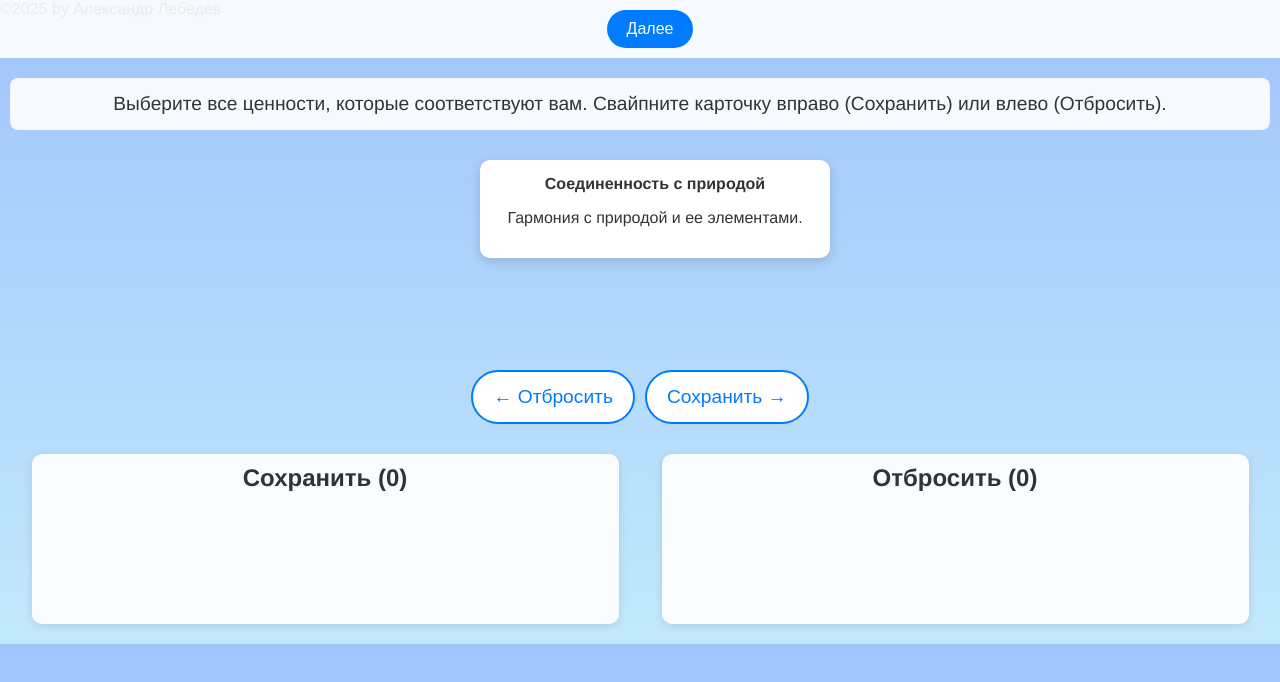
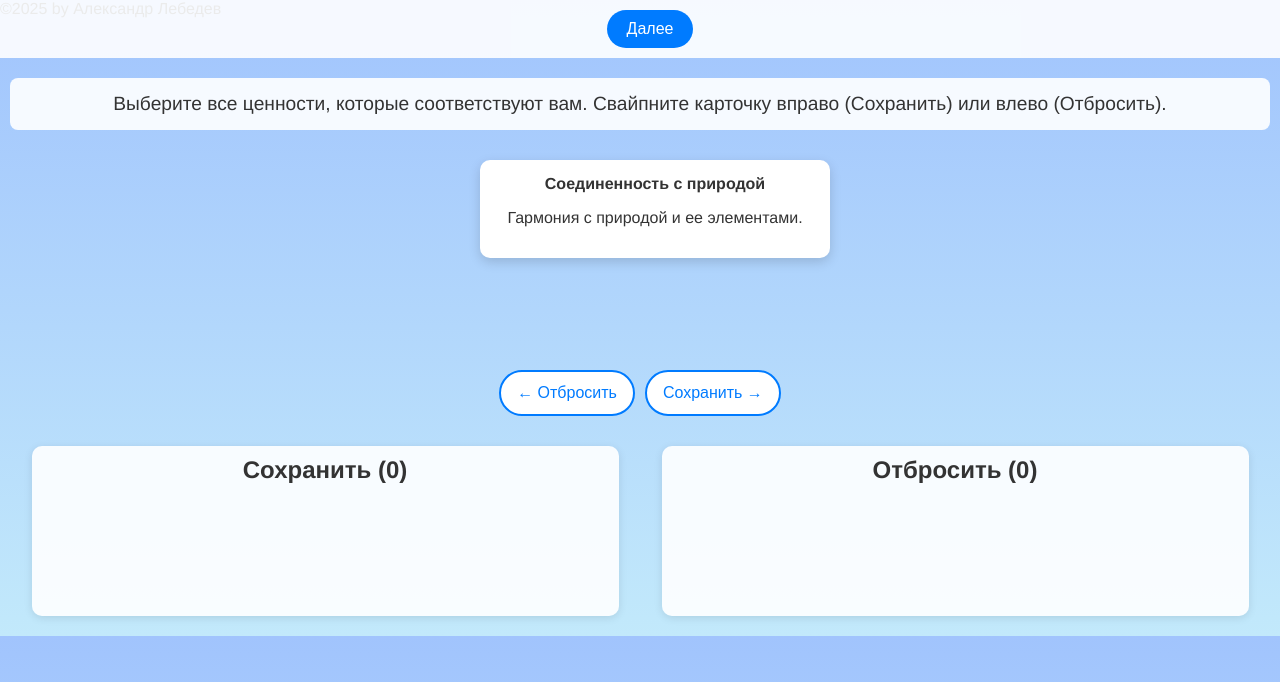
Before and after one commit to alex-lebedev/VST_RU, a plain HTML site: page index.html in a window 1280 px wide. Drawn offline with Linux system fonts and the light colour scheme.

Commit message:
Update style.css

```diff
--- a/style.css
+++ b/style.css
@@ -92,9 +92,9 @@ copyright {
 .arrow {
     white-space: nowrap;
     /* Увеличим общий размер текста */
-    font-size: 1.2em;
+    font-size: 1em;
     /* Добавим побольше внутреннего отступа, чтобы кнопки казались крупнее */
-    padding: 14px 20px;
+    padding: 12px 16px;
     /* Цвет и стиль фона/рамки можно менять по вкусу */
     background: #fff;
     border: 2px solid #007bff;
```
